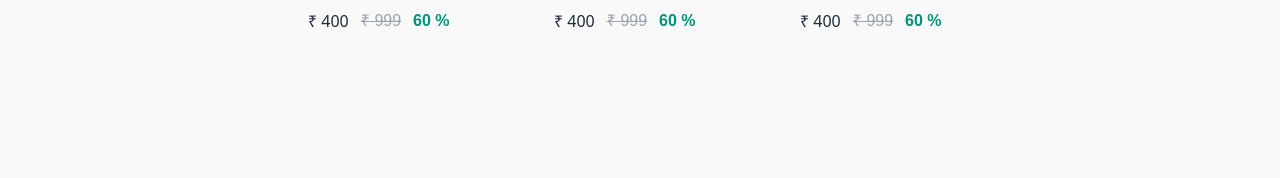
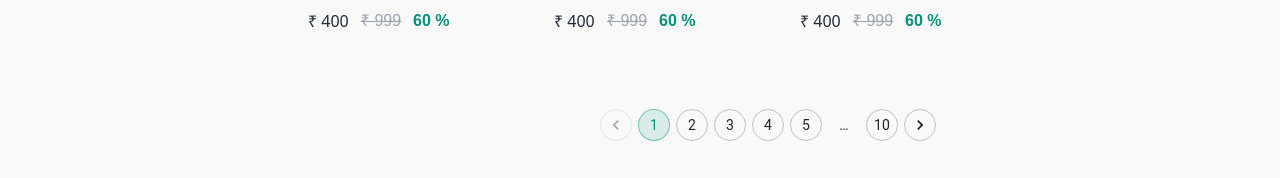
Before and after one commit to Vaibhav9172364566-tambe/ECommerce_Website_Using_SpringBoot_React, a React (Create React App) app in the folder frontend/: page / in a window 1280 px wide. Shown: the part 1612-1790 px from the top of the page. Before the commit the page ends 1661 px from the top, so only its background shows below. Built offline with nearby package versions, Linux system fonts and the light colour scheme.

Commit message:
Pagination and Prdouct page is complated

```diff
--- a/frontend/src/customer/pages/Product/Product.tsx
+++ b/frontend/src/customer/pages/Product/Product.tsx
@@ -1,7 +1,7 @@
 import React, { useState } from 'react'
 import FilterSection from './FilterSection'
 import ProductCart from './ProductCard'
-import { Box, Divider, FormControl, IconButton, InputLabel, MenuItem, Select, useMediaQuery, useTheme } from '@mui/material'
+import { Box, Divider, FormControl, IconButton, InputLabel, MenuItem, Pagination, Select, useMediaQuery, useTheme } from '@mui/material'
 import { FilterAlt } from '@mui/icons-material'
 
 const Product = () => {
@@ -9,10 +9,16 @@ const Product = () => {
   const theme=useTheme()
   const isLarge=useMediaQuery(theme.breakpoints.up("lg"))
   const [sort,setSort]=useState()
+  const [page,setPage]=useState(1);
   const handelSortChange=(event:any)=>{
     setSort(event.target.value)
   }
 
+
+  const handlePageChange =(value:number)=>{
+    setPage(value)
+
+  }
 
 
   return (
@@ -64,8 +70,21 @@ const Product = () => {
         <Divider></Divider>
       <section className='product_section  grid sm:grid-cols-2 md:grid-cols-3 lg:grid-cols-4 gap-y-5 px-5 justify-center'>
         {[1,1,1,1,1,1,1,1,1,1,1].map((item)=><ProductCart></ProductCart>)}
+
+
+
       </section>
+      <div className='flex justify-center py-10'>
+      <Pagination
+      onChange={(e,value)=>handlePageChange(value)}
+      count={10} variant="outlined"
+      color='primary'
+      />
+
       </div>
+      </div>
+
+
 
 
       </div>
```
